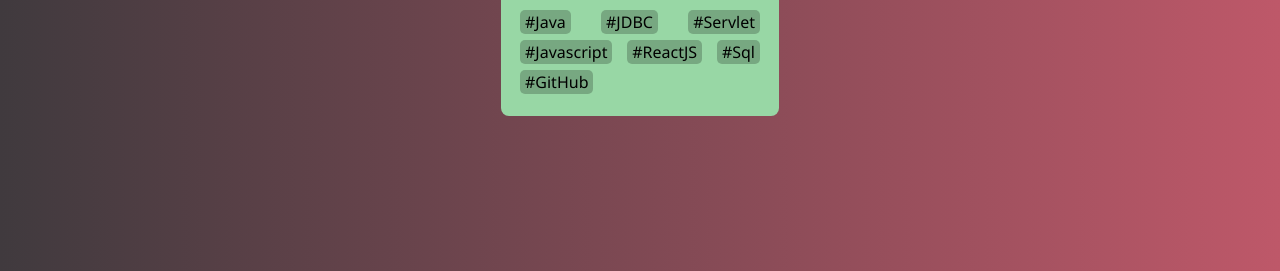
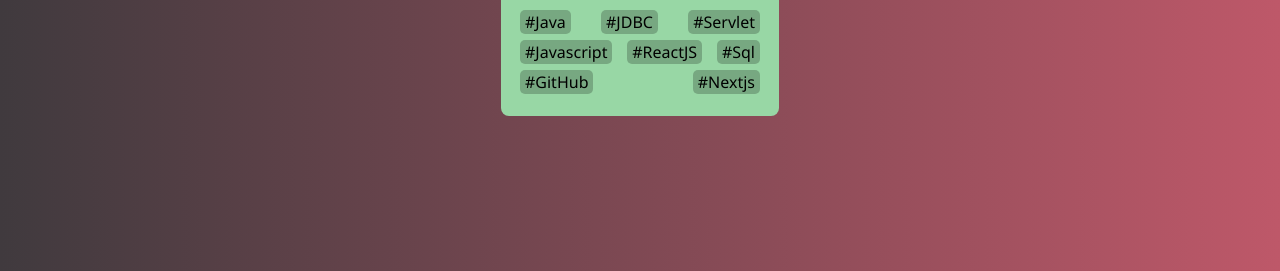
Before and after one commit to diwakarnathshaw/UserProfile-Preview-Card, a plain HTML site: page UserProfile-Preview-Card/index.html in a window 1280 px wide. Shown: the part 529-800 px from the top of the page. Drawn offline with Linux system fonts and the light colour scheme.

Commit message:
add: new span

```diff
--- a/UserProfile-Preview-Card/index.html
+++ b/UserProfile-Preview-Card/index.html
@@ -41,6 +41,7 @@
           <span class="tag">#ReactJS</span>
           <span class="tag">#Sql</span>
           <span class="tag">#GitHub</span>
+          <span class="tag">#Nextjs</span>
         </div>
       </div>
     </div>
```
